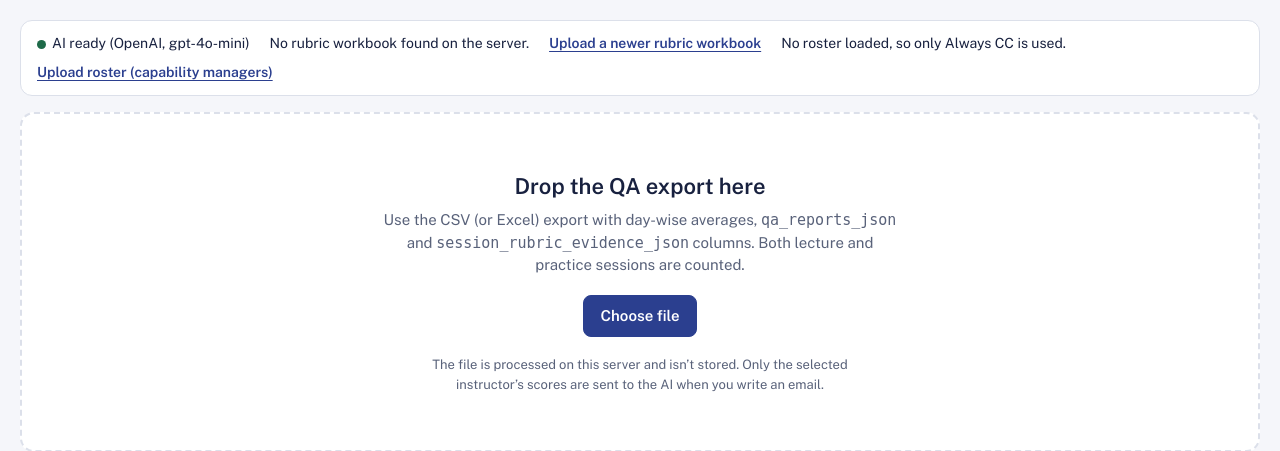
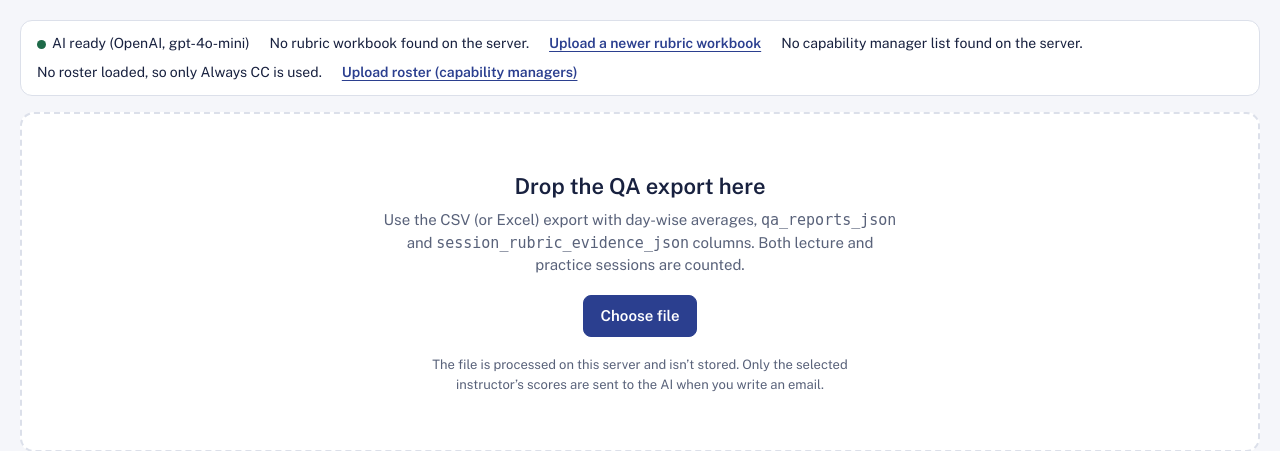
Before and after one commit to Ankush-nicks/qa_automation, a Flask app: page / in a window 1280 px wide. Shown: the part 156-607 px from the top of the page. Run offline with Flask 3, Linux system fonts and the light colour scheme.

Commit message:
CC each instructor's capability manager from the manager list; Prudhvi on every email
- capability_managers.xlsx lists the capability managers' names and emails.
  Each instructor's manager is found among the names in the export's
  instructor_manager_name column (column F) and CC'd. If none matches, the
  export's capability_manager_email column is used as before.
- Always CC now defaults to Prudhvi only. Riya is CC'd as the capability
  manager for her own instructors. Browsers that saved the old default are reset.
- The status bar shows which manager list is loaded.

Co-Authored-By: Claude Opus 5.5 <noreply@anthropic.com>

```diff
--- a/app.py
+++ b/app.py
@@ -14,6 +14,7 @@ from pathlib import Path
 from flask import Flask, Response, jsonify, request, send_from_directory
 
 import llm
+from managers import load_managers, match_managers
 from qa_engine import analyze, read_export
 from roster import parse_roster, read_roster, split_cc
 from rubrics import RubricBook
@@ -22,7 +23,21 @@ BASE = Path(__file__).parent
 RUBRIC_DIR = Path(os.getenv("RUBRIC_DIR", BASE / "rubrics"))
 ACTIVE = RUBRIC_DIR / "active.xlsx"
 # CC'd on every email unless CC_EMAILS overrides it
-DEFAULT_CC = "riya.rai@nxtwave.co.in, meka.prudhvicharan@nxtwave.co.in"
+DEFAULT_CC = "meka.prudhvicharan@nxtwave.co.in"
+# Capability manager names and emails; each instructor's manager is found among the
+# names in the export's instructor_manager_name column (column F) and CC'd
+MANAGERS_FILE = Path(os.getenv("MANAGERS_FILE", BASE / "capability_managers.xlsx"))
+_mgr_cache: dict = {"key": None, "map": {}}
+
+
+def manager_map() -> dict:
+    if not MANAGERS_FILE.exists():
+        return {}
+    key = MANAGERS_FILE.stat().st_mtime
+    with _lock:
+        if _mgr_cache["key"] != key:
+            _mgr_cache.update(key=key, map=load_managers(MANAGERS_FILE))
+        return _mgr_cache["map"]
 
 app = Flask(__name__)
 app.config["MAX_CONTENT_LENGTH"] = 50 * 1024 * 1024
@@ -98,7 +113,8 @@ def healthz():
 @app.get("/api/status")
 def status():
     _, name = rubric_book()
-    return jsonify({"llm": llm.provider_info(), "rubric": name, "cc": os.getenv("CC_EMAILS", "").strip() or DEFAULT_CC})
+    return jsonify({"llm": llm.provider_info(), "rubric": name, "cc": os.getenv("CC_EMAILS", "").strip() or DEFAULT_CC,
+                    "managers": {"file": MANAGERS_FILE.name, "count": len(manager_map())}})
 
 
 @app.post("/api/analyze")
@@ -111,13 +127,22 @@ def api_analyze():
         S = parse_settings(json.loads(request.form.get("settings") or "{}"))
         df = read_export(data, f.filename)
         out = analyze(df, S)
-        if "capability_manager_email" in df.columns:  # newer exports carry the manager emails themselves
-            rows = {str(r.get("instructor_user_id") or i): r for i, r in enumerate(df.to_dict(orient="records"))}
-            for x in out["instructors"]:
-                r = rows.get(x["id"], {})
-                cc, external = split_cc(r.get("capability_manager_email") or "")
-                if cc or external:
-                    x["capmgr"] = {"name": (r.get("capability_manager_name") or "").strip(), "cc": cc, "external": external}
+        mgrs = manager_map()
+        rows = {str(r.get("instructor_user_id") or i): r for i, r in enumerate(df.to_dict(orient="records"))}
+        for x in out["instructors"]:
+            # 1) the capability manager list, matched against the names in column F
+            found = match_managers(x.get("managers"), mgrs)
+            if found:
+                cc, external = split_cc(", ".join(m["email"] for m in found))
+                x["capmgr"] = {"name": ", ".join(m["name"] for m in found), "cc": cc, "external": external,
+                               "source": "list"}
+                continue
+            # 2) otherwise the manager emails some exports carry themselves
+            r = rows.get(x["id"], {})
+            cc, external = split_cc(r.get("capability_manager_email") or "")
+            if cc or external:
+                x["capmgr"] = {"name": (r.get("capability_manager_name") or "").strip(), "cc": cc, "external": external,
+                               "source": "export"}
     except ValueError as e:
         roster = read_roster(data)  # the roster export dropped in the wrong box
         if roster is not None:
--- /dev/null
+++ b/managers.py
@@ -0,0 +1,50 @@
+"""Reads the capability manager list (name -> email) and finds each instructor's
+capability manager among the names in the export's instructor_manager_name column
+(column F), so their email can be CC'd."""
+from __future__ import annotations
+
+import re
+from pathlib import Path
+
+from openpyxl import load_workbook
+
+NAME_COL = "capability manager name"
+EMAIL_COL = "capability manager email"
+
+
+def norm_name(s) -> str:
+    return re.sub(r"\s+", " ", str(s or "")).strip().lower()
+
+
+def load_managers(path: str | Path) -> dict[str, dict]:
+    """Returns {normalised name: {"name", "email"}} from the first sheet that has
+    'Capability Manager Name' and 'Capability Manager Email' columns."""
+    wb = load_workbook(path, read_only=True, data_only=True)
+    try:
+        for ws in wb.worksheets:
+            rows = list(ws.iter_rows(values_only=True))
+            for i, r in enumerate(rows[:10]):
+                hdr = [norm_name(c) for c in (r or [])]
+                if NAME_COL in hdr and EMAIL_COL in hdr:
+                    ni, ei = hdr.index(NAME_COL), hdr.index(EMAIL_COL)
+                    out = {}
+                    for row in rows[i + 1:]:
+                        name = row[ni] if row and ni < len(row) else None
+                        email = row[ei] if row and ei < len(row) else None
+                        if norm_name(name) and str(email or "").strip():
+                            out[norm_name(name)] = {"name": str(name).strip(), "email": str(email).strip().lower()}
+                    return out
+    finally:
+        wb.close()
+    return {}
+
+
+def match_managers(manager_names: str, managers: dict[str, dict]) -> list[dict]:
+    """The capability managers among a comma-separated list of names, in the order listed."""
+    found, seen = [], set()
+    for n in str(manager_names or "").split(","):
+        m = managers.get(norm_name(n))
+        if m and m["email"] not in seen:
+            seen.add(m["email"])
+            found.append(m)
+    return found
--- a/templates/index.html
+++ b/templates/index.html
@@ -199,6 +199,7 @@ td.num{font-variant-numeric:tabular-nums;white-space:nowrap}
     <span id="rubricStatus"></span>
     <label class="linkbtn" for="rubricInput">Upload a newer rubric workbook</label>
     <input type="file" id="rubricInput" accept=".xlsx,.xlsm">
+    <span id="mgrStatus"></span>
     <span id="rosterStatus">No roster loaded, so only Always CC is used.</span>
     <label class="linkbtn" for="rosterInput">Upload roster (capability managers)</label>
     <input type="file" id="rosterInput" accept=".csv,text/csv">
@@ -223,7 +224,7 @@ td.num{font-variant-numeric:tabular-nums;white-space:nowrap}
       <div class="field"><label for="sThr">Score threshold</label><input id="sThr" type="number" step="0.1" min="0" max="10" value="5"></div>
       <div class="field"><label for="sGoal">Target by review date</label><input id="sGoal" type="number" step="0.1" min="0" max="10" value="6"></div>
       <div class="field"><label for="sReview">Review date</label><input id="sReview" type="date"></div>
-      <div class="field wide"><label for="sCc">Always CC (emails, comma-separated)</label><input id="sCc" type="text" placeholder="riya@…, prudhvi@…"></div>
+      <div class="field wide"><label for="sCc">Always CC (emails, comma-separated)</label><input id="sCc" type="text" placeholder="prudhvi@…"></div>
       <div class="field"><label for="sName">Sign off as</label><input id="sName" type="text" value="[Your Name]"></div>
       <div class="field check"><input id="sPlan" type="checkbox" checked><label for="sPlan">Mention improvement plan</label></div>
     </div>
@@ -314,6 +315,13 @@ async function loadStatus(){
   try{
     const r=await fetch("/api/status"); const j=await r.json(); state.llm=j.llm;
     let saved=null; try{ saved=localStorage.getItem("qa.cc"); }catch(_){}
+    // The old default (Riya and Prudhvi on every email) is dropped: Riya is now CC'd as a capability manager
+    const OLD_DEFAULT="riya.rai@nxtwave.co.in,meka.prudhvicharan@nxtwave.co.in";
+    if(saved&&saved.toLowerCase().split(/[,;\s]+/).filter(Boolean).join(",")===OLD_DEFAULT){ saved=null; try{ localStorage.removeItem("qa.cc"); }catch(_){} }
+    state.mgrs=j.managers;
+    $("mgrStatus").textContent = j.managers&&j.managers.count
+      ? `Capability managers: ${j.managers.file} (${j.managers.count}), matched to the names in column F`
+      : "No capability manager list found on the server.";
     if(!$("sCc").value) $("sCc").value = saved || j.cc || "";
     $("aiStatus").innerHTML = j.llm.configured
       ? `<span class="dot on"></span>AI ready (${esc(j.llm.provider==="openai"?"OpenAI":"Claude")}, ${esc(j.llm.model)})`
@@ -452,7 +460,7 @@ function renderDetail(S){
       <div class="meta">${esc(x.email||"No email in export")}</div>
       ${(()=>{ const m=capMgr(x);
         if(m) return `<div class="meta">Capability manager: ${esc(m.name)}</div>`+(m.external.length?`<div class="meta">Not CC’d (outside the company): ${esc(m.external.join(", "))}</div>`:"");
-        return `<div class="meta">${roster?"No capability manager in the roster":"Upload the roster to CC the capability manager"}${x.managers?`. Managers in the export: ${esc(x.managers)}`:""}</div>`; })()}
+        return `<div class="meta">No capability manager found${state.mgrs&&state.mgrs.count?" from the list":""}${x.managers?` among: ${esc(x.managers)}`:" (no manager names in the export)"}</div>`; })()}
     </div>${marks}</div>
     ${x.notes.length?`<h3>Check before sending</h3><div class="notes"><ul>${x.notes.map(n=>`<li>${esc(n)}</li>`).join("")}</ul></div>`:""}
     <h3>Sessions</h3>
@@ -465,7 +473,7 @@ function renderDetail(S){
     ${busy?`<div class="busyline"><span class="spin" aria-hidden="true"></span>Writing with AI from the scores and rubric. This usually takes about 10 seconds.</div>`:""}
     <div class="letterhead">
       <label for="eTo">To</label><input id="eTo" value="${esc(x.email)}" readonly>
-      <label for="eCc">CC</label><input id="eCc" value="${esc(ccFor(x))}" readonly title="Always CC plus the capability manager from the roster">
+      <label for="eCc">CC</label><input id="eCc" value="${esc(ccFor(x))}" readonly title="Always CC plus the instructor’s capability manager">
       <label for="eSub">Subject</label><input id="eSub" value="${esc(d?d.subject:"")}">
     </div>
     <textarea class="letter" id="eBody" spellcheck="true" aria-label="Email body">${esc(d?d.body:"")}</textarea>
```
Also changed, not shown: README.md, 2 other files.
